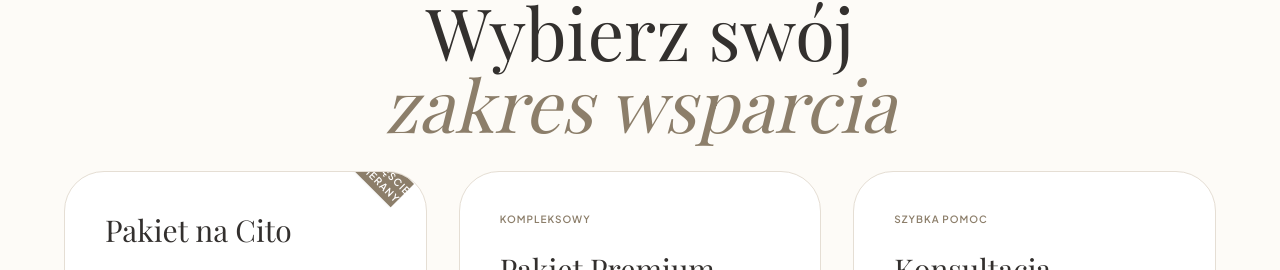
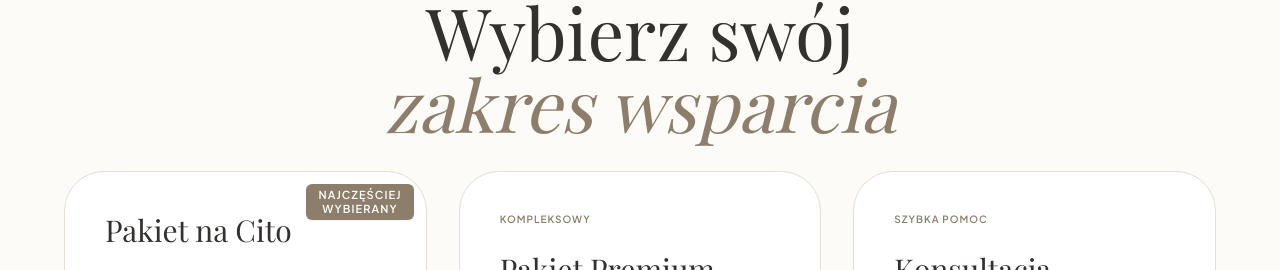
Before and after one commit to lukaszkotowski-git/projektnacito, a React (Vite) app in the folder react-app/: page / in a window 1280 px wide. Shown: the part 133-403 px from the top of the page. Built offline with nearby package versions, Linux system fonts and the light colour scheme; no server answers; a web font is replaced by a local one.

Commit message:
ui: remove ribbon rotation and anchor label as badge in top-right corner

```diff
--- a/react-app/src/components/MainView.tsx
+++ b/react-app/src/components/MainView.tsx
@@ -22,7 +22,7 @@ export function MainView() {
             <div onClick={() => handleChoice('/offer/cito')} className="card-choice relative overflow-hidden p-10 rounded-[2.5rem] cursor-pointer text-left group">
               {/* Ribbon - smaller, anchored inside corner */}
               <div className="hidden md:block absolute top-3 right-3 pointer-events-none">
-                <span aria-hidden className="block bg-[#8C7E6A] text-white text-[10px] font-bold uppercase tracking-widest py-1 px-3 transform origin-top-right rotate-45 shadow-sm w-20 text-center leading-tight z-10">
+                <span aria-hidden className="block bg-[#8C7E6A] text-white text-[11px] font-semibold uppercase tracking-widest py-1 px-3 rounded-md shadow-sm text-center leading-tight z-10">
                   {citoRibbonLines[0]}<br />{citoRibbonLines.slice(1).join(' ')}
                 </span>
               </div>
--- a/react-app/src/components/OfferOverview.tsx
+++ b/react-app/src/components/OfferOverview.tsx
@@ -35,7 +35,7 @@ export function OfferOverview() {
             >
               {/* Ribbon - smaller and inside corner */}
               <div className="hidden md:block absolute top-3 right-3 pointer-events-none">
-                <span aria-hidden className="block bg-[#8C7E6A] text-white text-[10px] font-bold uppercase tracking-widest py-1 px-3 transform origin-top-right rotate-45 shadow-sm w-20 text-center leading-tight z-10">
+                <span aria-hidden className="block bg-[#8C7E6A] text-white text-[11px] font-semibold uppercase tracking-widest py-1 px-3 rounded-md shadow-sm text-center leading-tight z-10">
                   {citoRibbonLines[0]}<br />{citoRibbonLines.slice(1).join(' ')}
                 </span>
               </div>
```
